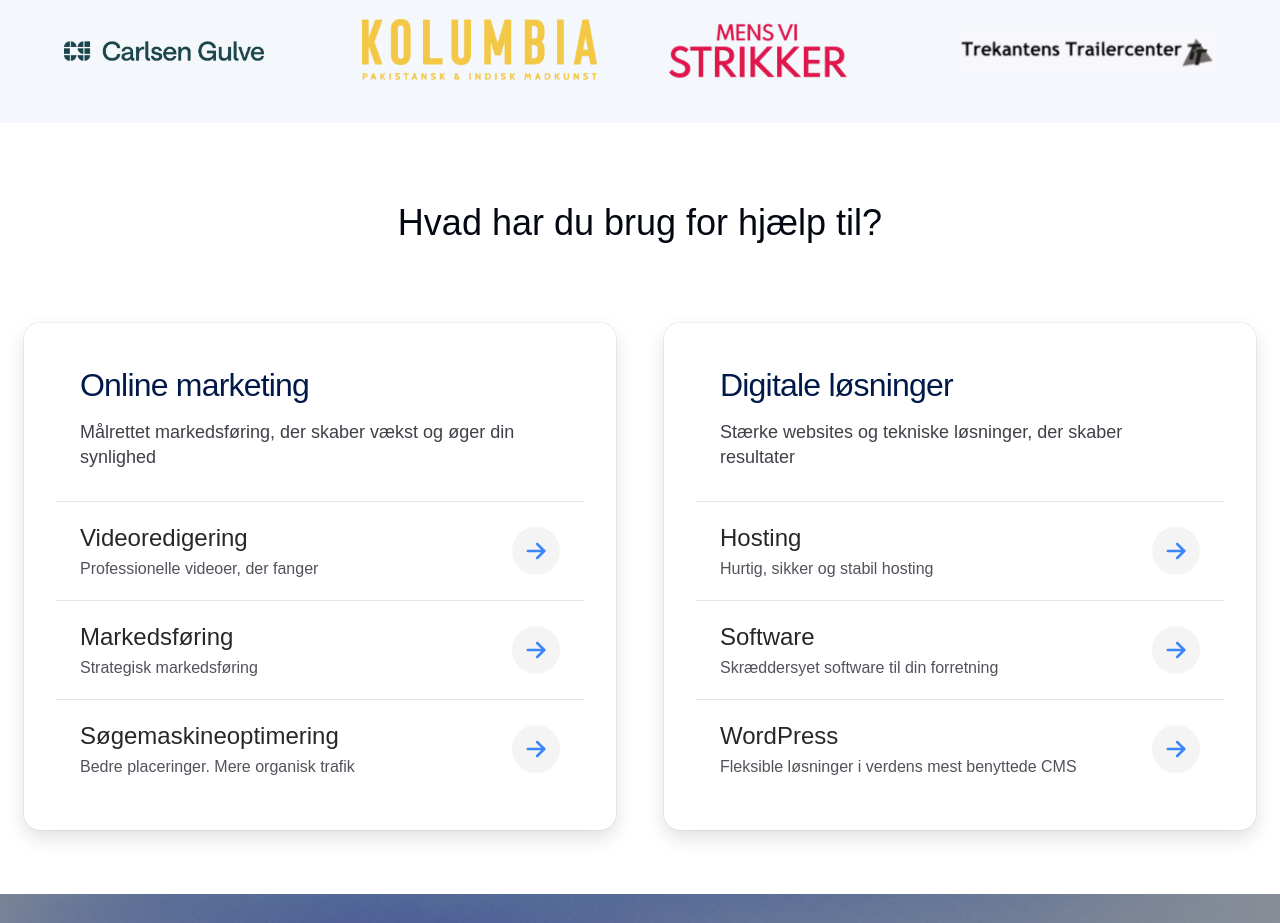
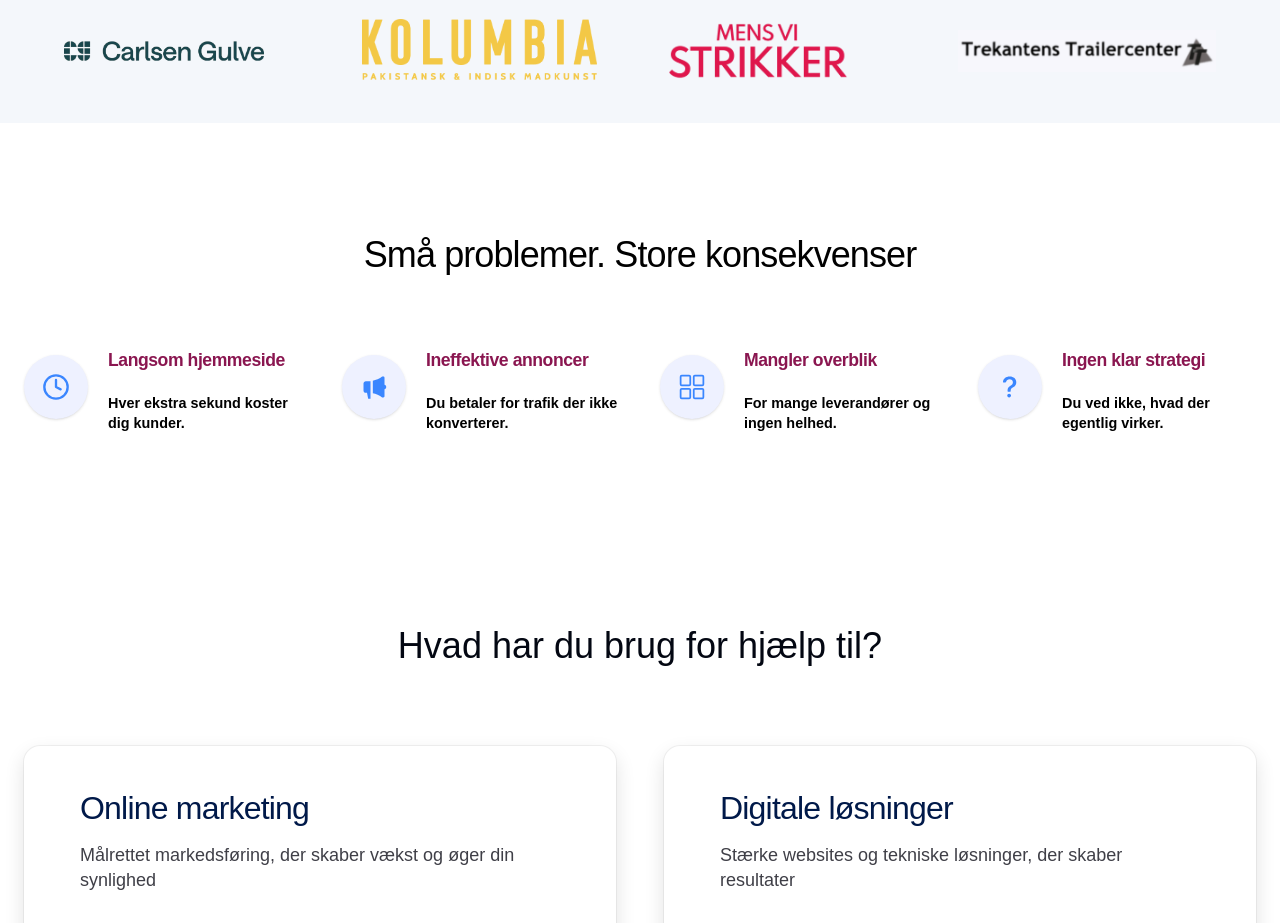
Before and after one commit to Line2610/afsluttende_eksamen, a Next.js app: page / in a window 1280 px wide. Shown: the part 780-1703 px from the top of the page. Built offline with nearby package versions, Linux system fonts and the light colour scheme.

Commit message:
pains færdig

```diff
--- /dev/null
+++ b/app/components/Pains.jsx
@@ -0,0 +1,59 @@
+import { LuClock4 } from "react-icons/lu";
+import { RiMegaphoneFill } from "react-icons/ri";
+import { IoGridOutline } from "react-icons/io5";
+import { BsQuestionLg } from "react-icons/bs";
+const pains = [
+  {
+    title: "Langsom hjemmeside",
+    description: "Hver ekstra sekund koster dig kunder.",
+    icon: "clock",
+  },
+  {
+    title: "Ineffektive annoncer",
+    description: "Du betaler for trafik der ikke konverterer.",
+    icon: "megaphone",
+  },
+  {
+    title: "Mangler overblik",
+    description: "For mange leverandører og ingen helhed.",
+    icon: "grid",
+  },
+  {
+    title: "Ingen klar strategi",
+    description: "Du ved ikke, hvad der egentlig virker.",
+    icon: "question",
+  },
+];
+
+function PainIcon({ type }) {
+  const iconClass = "relative z-20 h-7 w-7 text-[#3A86FF]";
+
+  if (type === "clock") return <LuClock4 className={iconClass} aria-hidden="true" />;
+  if (type === "megaphone") return <RiMegaphoneFill className={iconClass} aria-hidden="true" />;
+  if (type === "grid") return <IoGridOutline className={iconClass} aria-hidden="true" />;
+  return <BsQuestionLg className={iconClass} aria-hidden="true" />;
+}
+
+export default function Pains() {
+  return (
+    <section className="mx-auto max-w-7xl px-6 py-20 md:py-28">
+      <h2 className="text-center text-3xl font-light tracking-tight text-black md:text-4xl">Små problemer. Store konsekvenser</h2>
+
+      <div className="mt-16 grid gap-8 md:grid-cols-2 xl:grid-cols-4 xl:gap-10">
+        {pains.map((pain) => (
+          <article key={pain.title} className="flex items-start gap-5">
+            <div className="relative flex h-20 w-20 shrink-0 items-center justify-center mt-4 rounded-full bg-[#eef1ff] shadow-sm md:h-16 md:w-16">
+              <div className="absolute inset-0 z-10 flex items-center justify-center rounded-full bg-[#]" />
+              <PainIcon type={pain.icon} />
+            </div>
+
+            <div className="pt-2">
+              <h4 className="text-lg font-bold tracking-tight text-[#8a1650] md:text-[1.1rem]">{pain.title}</h4>
+              <p className="mt-5 max-w-xs font-semibold text-sm leading-snug text-black md:text-[0.9rem]">{pain.description}</p>
+            </div>
+          </article>
+        ))}
+      </div>
+    </section>
+  );
+}
--- a/app/page.jsx
+++ b/app/page.jsx
@@ -1,11 +1,13 @@
 import Footer from "./components/Footer";
 import HeroForside from "./components/Hero-forside";
+import Pains from "./components/Pains";
 import YdelserCard from "./components/Ydelser-card";
 
 export default function Home() {
   return (
     <main>
       <HeroForside />
+      <Pains />
       <h2 className="text-center text-4xl mt-20 mb-20 text-gray-950">Hvad har du brug for hjælp til?</h2>
       <YdelserCard />
       <Footer />
```
